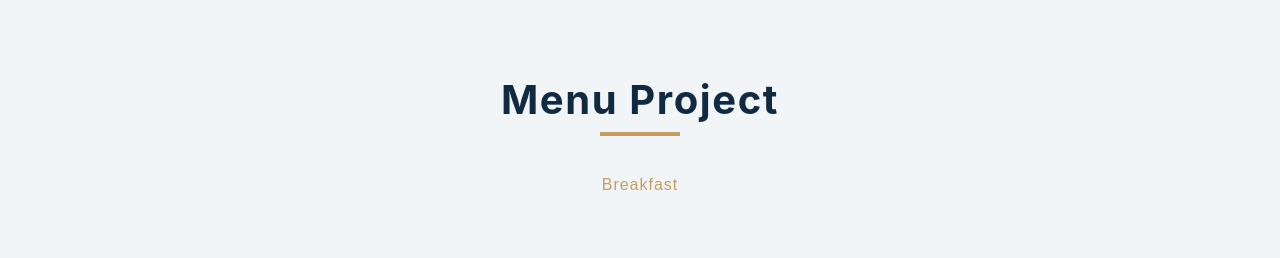
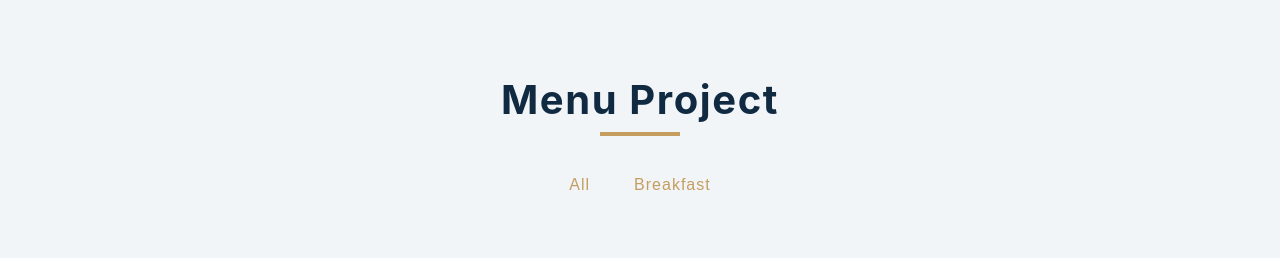
Before and after one commit to viktishchenko/rehearsal, a React (Create React App) app in the folder projects/: page / in a window 1280 px wide. Shown: the top 258 px of the page. Built offline with nearby package versions, Linux system fonts and the light colour scheme.

Commit message:
feat: filtering by rules, get unique values

```diff
--- a/projects/src/App.js
+++ b/projects/src/App.js
@@ -2,12 +2,20 @@ import { useState } from "react";
 import Menu from "./draft/05-menu/Menu";
 import Categories from "./draft/05-menu/Categories";
 import items from "./draft/05-menu/data";
+
+// get unique category
+const allCategories = ["all", ...new Set(items.map((item) => item.category))];
+console.log(allCategories); // Array(4) [ "all", "breakfast", "lunch", "shakes" ]
 
 function App() {
   const [menuItems, setMenuItems] = useState(items);
   const [categories, setCategories] = useState([]);
 
   const filterItems = (category) => {
+    if (category === "all") {
+      setMenuItems(items);
+      return;
+    }
     const newItems = items.filter((item) => item.category === category);
     setMenuItems(newItems);
   };
--- a/projects/src/draft/05-menu/Categories.js
+++ b/projects/src/draft/05-menu/Categories.js
@@ -3,6 +3,14 @@ import React from "react";
 const Categories = ({ filterItems }) => {
   return (
     <div className="btn-container">
+      <button
+        className="filter-btn"
+        onClick={() => {
+          filterItems("all");
+        }}
+      >
+        all
+      </button>
       <button
         className="filter-btn"
         onClick={() => {
```
Also changed, not shown: projects/assets/05/filtering-by-rules.png (added).
